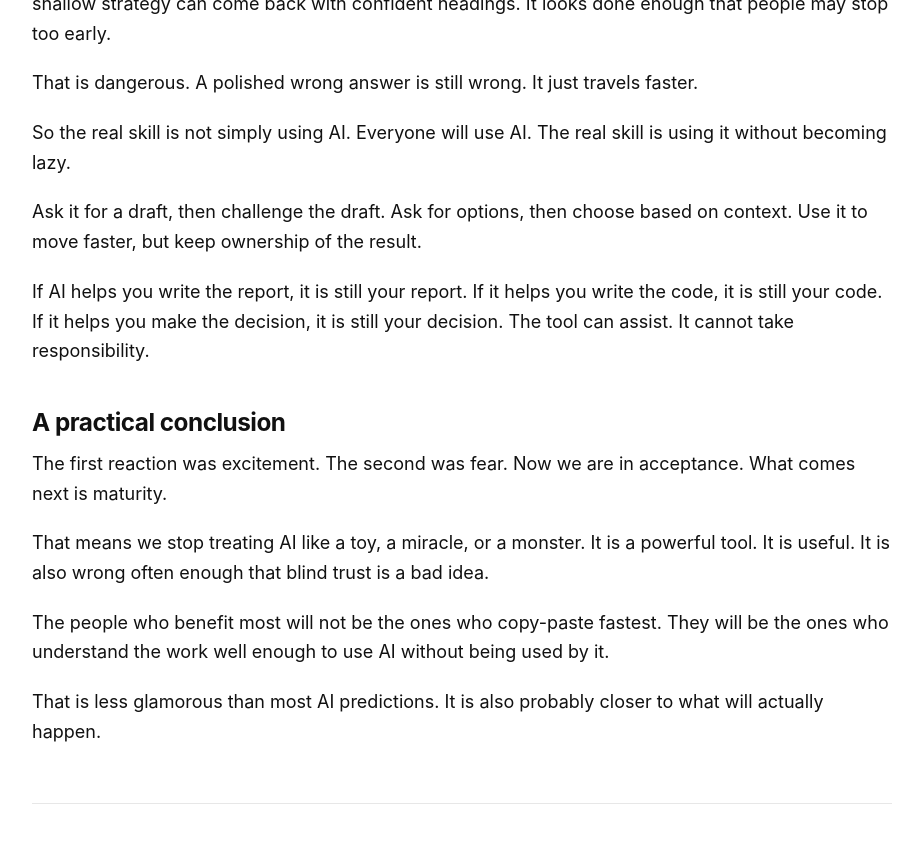
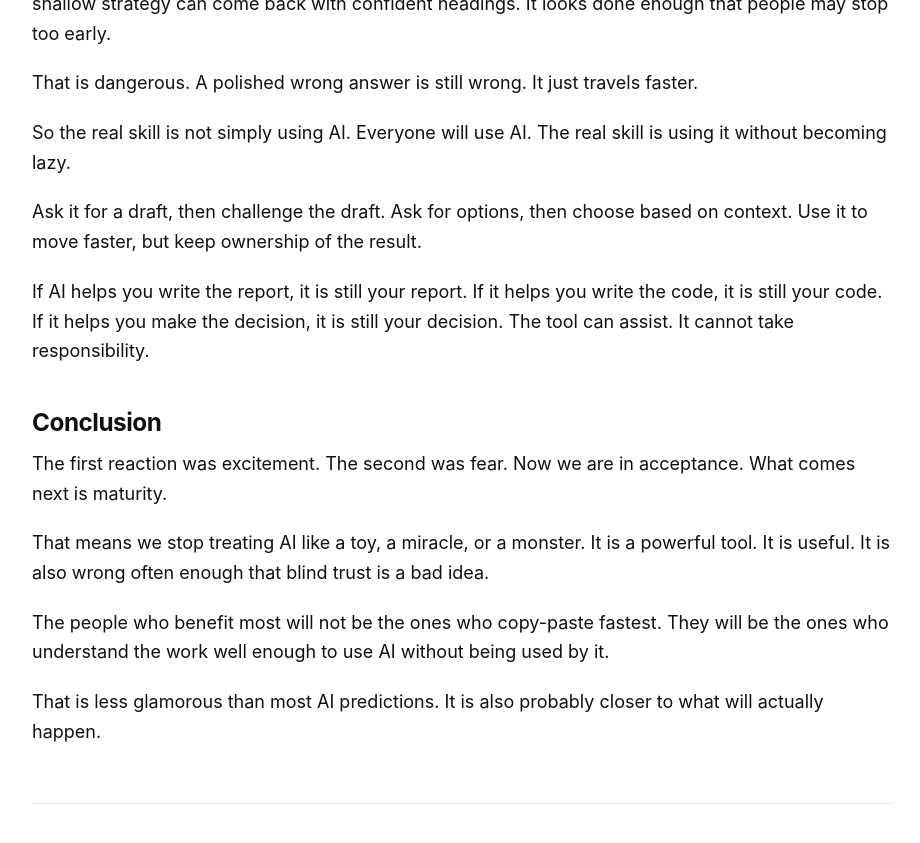
Before and after one commit to adiacov/adiacov.github.io, a Jekyll site: the page built from _posts/2026-05-30-after-acceptance.md, in a window 1280 px wide and 900 px high, scrolled down 3125 px. Shown: the top 843 px of the window, without its empty margins (178-1098 px from the left). Built offline with Jekyll 4.4.1, drawn with Linux system fonts in a browser that asks for light colours.

Commit message:
Publish posts from writing repo

```diff
--- a/_posts/2026-05-30-after-acceptance.md
+++ b/_posts/2026-05-30-after-acceptance.md
@@ -79,7 +79,7 @@ Ask it for a draft, then challenge the draft. Ask for options, then choose based
 
 If AI helps you write the report, it is still your report. If it helps you write the code, it is still your code. If it helps you make the decision, it is still your decision. The tool can assist. It cannot take responsibility.
 
-## A practical conclusion
+## Conclusion
 
 The first reaction was excitement. The second was fear. Now we are in acceptance. What comes next is maturity.
 
```
